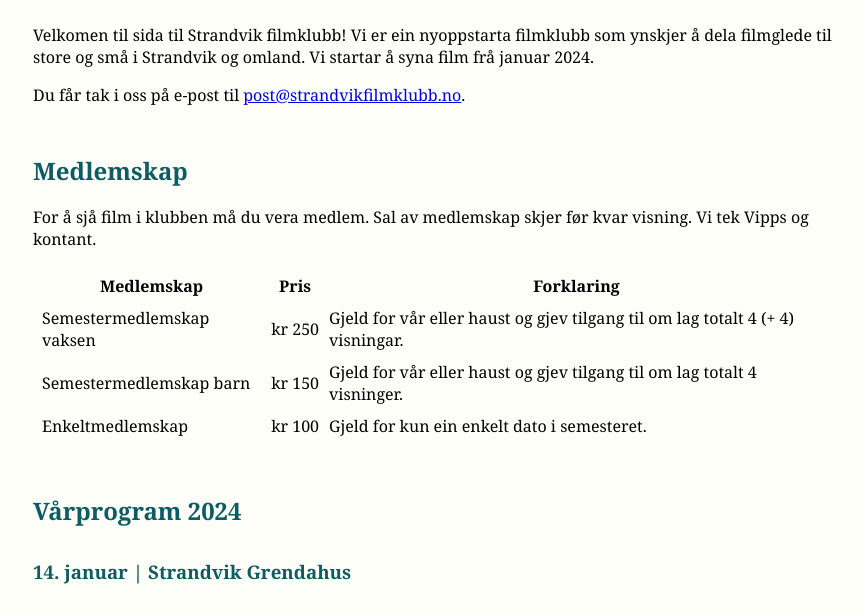
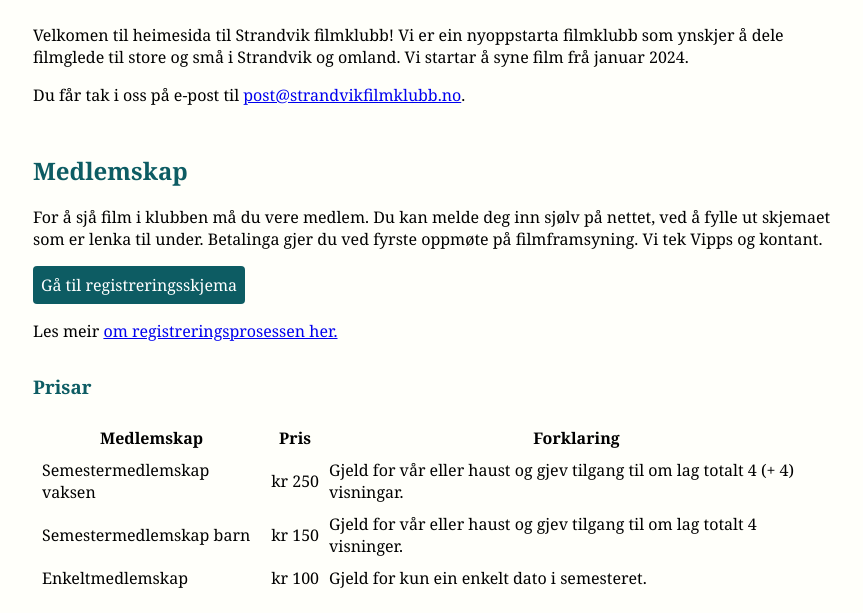
Before and after one commit to draperunner/strandvikfilmklubb, a website built with Parcel: page src/index.html in a window 1280 px wide. Shown: the part 110-723 px from the top of the page, without its empty margins (207-1070 px from the left). Built offline with nearby package versions, Linux system fonts and the light colour scheme.

Commit message:
Add link to registration

```diff
--- a/src/index.html
+++ b/src/index.html
@@ -12,9 +12,9 @@
       <h1>Strandvik filmklubb</h1>
 
       <p>
-        Velkomen til sida til Strandvik filmklubb! Vi er ein nyoppstarta
-        filmklubb som ynskjer å dela filmglede til store og små i Strandvik og
-        omland. Vi startar å syna film frå januar 2024.
+        Velkomen til heimesida til Strandvik filmklubb! Vi er ein nyoppstarta
+        filmklubb som ynskjer å dele filmglede til store og små i Strandvik og
+        omland. Vi startar å syne film frå januar 2024.
       </p>
       <p>
         Du får tak i oss på e-post til
@@ -25,9 +25,26 @@
 
       <h2>Medlemskap</h2>
       <p>
-        For å sjå film i klubben må du vera medlem. Sal av medlemskap skjer før
-        kvar visning. Vi tek Vipps og kontant.
+        For å sjå film i klubben må du vere medlem. Du kan melde deg inn sjølv
+        på nettet, ved å fylle ut skjemaet som er lenka til under. Betalinga
+        gjer du ved fyrste oppmøte på filmframsyning. Vi tek Vipps og kontant.
       </p>
+
+      <a
+        class="register-link"
+        href="https://www.filmklubbmedlem.no/registrer/67"
+        target="_blank"
+        >Gå til registreringsskjema</a
+      >
+
+      <p>
+        Les meir
+        <a href="https://filmklubb.no/medlem/" target="_blank"
+          >om registreringsprosessen her.</a
+        >
+      </p>
+
+      <h3>Prisar</h3>
 
       <table>
         <tr>
--- a/src/styles.css
+++ b/src/styles.css
@@ -68,6 +68,21 @@ article {
   font-style: italic;
 }
 
+.register-link {
+  display: block;
+  color: white;
+  text-decoration: none;
+  background-color: var(--caribbean-current);
+  padding: 8px;
+  border-radius: 4px;
+  width: fit-content;
+  margin: 1rem 0;
+}
+
+.register-link:hover {
+  background-color: var(--verdigris);
+}
+
 @media (max-width: 800px) {
   .program__block {
     display: block;
```
